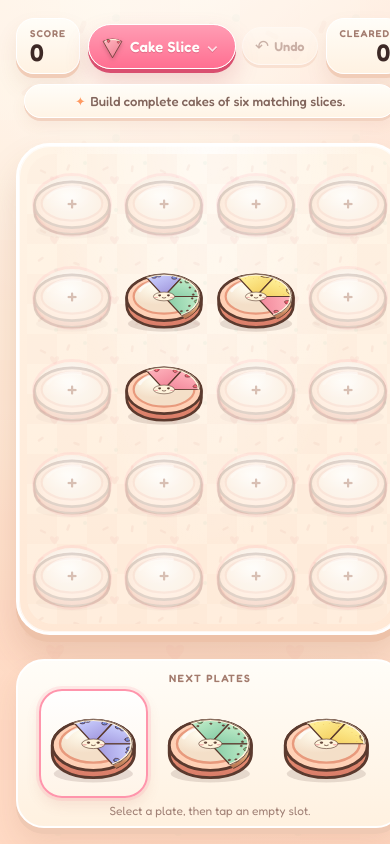
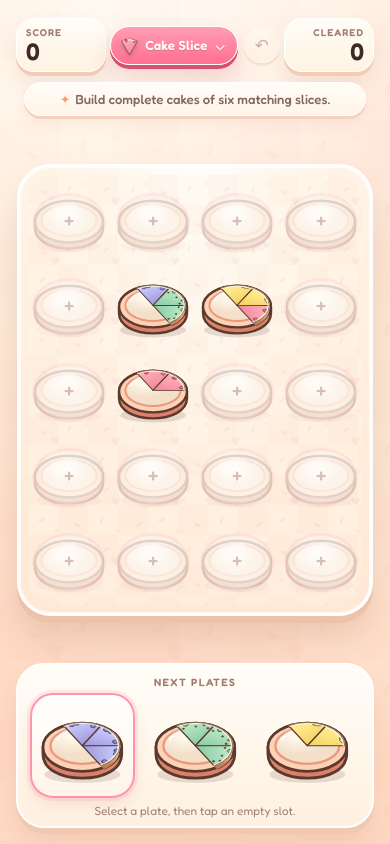
Before and after one commit to paleite/cake-slice-puzzle, a React (Vite) app: page / in a window 390 px wide. Built offline with nearby package versions, Linux system fonts and the light colour scheme.

Commit message:
Fit the game board to the visible mobile viewport

```diff
--- a/src/components/GameScreen.tsx
+++ b/src/components/GameScreen.tsx
@@ -7,7 +7,6 @@ import { GameBoard } from "./GameBoard";
 import { Plate } from "./Plate";
 import { Tray } from "./Tray";
 import { usePresentationDriver } from "./use-presentation-driver";
-import { UpdateToast } from "./UpdateToast";
 
 const HERO_PLATE: PlateType = {
   id: "hero",
@@ -74,9 +73,10 @@ export function GameScreen() {
       </header>
 
       <div className="event-banner" aria-live="polite">{hud.message}</div>
-      <GameBoard />
+      <div className="board-frame">
+        <GameBoard />
+      </div>
       <Tray />
-      <UpdateToast />
 
       {menuOpen && (
         <div className="game-menu" role="menu" aria-label="Game menu">
--- a/src/components/Plate.tsx
+++ b/src/components/Plate.tsx
@@ -1,4 +1,5 @@
 import { useEffect, useId, useState } from "react";
+import { GAME_CONFIG } from "../game/config";
 import type { Plate as PlateType } from "../game/types";
 import {
   CAKE_PERSPECTIVE_TRANSFORM,
@@ -92,6 +93,7 @@ export function Plate({
 }) {
   const slices = sortSlicesByType(plate.slices);
   const visibleSliceCount = slices.length - (hiddenSliceIndexes?.size ?? 0);
+  const isFullCake = slices.length === GAME_CONFIG.plateCapacity;
   const [displayRotation, setDisplayRotation] = useState(0);
   const rawId = useId();
   const uid = rawId.replace(/[^a-zA-Z0-9_-]/g, "");
@@ -173,11 +175,6 @@ export function Plate({
                     height={SLICE_IMAGE_SIZE}
                     className="plate__slice"
                   />
-                  {visibleSliceCount === 1 && (
-                    <g transform="translate(50 34.5)">
-                      <Face />
-                    </g>
-                  )}
                 </g>
               );
             })}
@@ -199,7 +196,7 @@ export function Plate({
               />
             </g>
           ))}
-          {visibleSliceCount > 1 && (
+          {isFullCake && (
             <g className="plate__face" transform={`translate(${PLATE_CENTER.x} ${PLATE_CENTER.y})`}>
               <Face medallion />
             </g>
--- a/src/components/UpdateToast.tsx
+++ /dev/null
@@ -1,28 +0,0 @@
-import { useEffect, useState } from "react";
-
-const UPDATE_READY_EVENT = "cake:pwa-update-ready";
-const UPDATE_EVENT = "cake:pwa-update";
-
-export function UpdateToast() {
-  const [ready, setReady] = useState(false);
-
-  useEffect(() => {
-    const handleReady = () => setReady(true);
-    window.addEventListener(UPDATE_READY_EVENT, handleReady);
-    return () => window.removeEventListener(UPDATE_READY_EVENT, handleReady);
-  }, []);
-
-  if (!ready) return null;
-
-  return (
-    <div className="update-toast" role="status">
-      <span>New version ready</span>
-      <button type="button" onClick={() => window.dispatchEvent(new Event(UPDATE_EVENT))}>
-        Refresh
-      </button>
-      <button type="button" className="update-toast__later" onClick={() => setReady(false)}>
-        Later
-      </button>
-    </div>
-  );
-}
--- a/src/main.tsx
+++ b/src/main.tsx
@@ -4,22 +4,32 @@ import { registerSW } from "virtual:pwa-register";
 import { App } from "./App";
 import "./styles.css";
 
-let updateRequested = false;
+// prompt mode keeps updates from reloading the running game; Workbox skipWaiting
+// activates the new service worker so a normal page refresh picks up the new build.
+function syncAppHeight() {
+  const height = window.visualViewport?.height ?? window.innerHeight;
+  document.documentElement.style.setProperty("--app-height", `${Math.round(height)}px`);
+}
+syncAppHeight();
+window.visualViewport?.addEventListener("resize", syncAppHeight);
+window.visualViewport?.addEventListener("scroll", syncAppHeight);
+window.addEventListener("orientationchange", syncAppHeight);
+window.addEventListener("resize", syncAppHeight);
 
+let hadController = navigator.serviceWorker?.controller != null;
 navigator.serviceWorker?.addEventListener("controllerchange", () => {
-  if (updateRequested) window.location.reload();
+  if (!hadController) {
+    hadController = true;
+    return;
+  }
+  window.location.reload();
 });
 
-const updateSW = registerSW({
+registerSW({
   immediate: true,
-  onNeedRefresh() {
-    window.dispatchEvent(new Event("cake:pwa-update-ready"));
+  onRegisteredSW(_swUrl, registration) {
+    void registration?.update();
   },
-});
-
-window.addEventListener("cake:pwa-update", () => {
-  updateRequested = true;
-  void updateSW(true);
 });
 
 ReactDOM.createRoot(document.getElementById("root")!).render(
--- a/src/styles.css
+++ b/src/styles.css
@@ -22,11 +22,11 @@
 }
 
 * { box-sizing: border-box; }
-html, body, #root { min-height: 100%; margin: 0; }
+html, body, #root { height: 100%; margin: 0; }
 body {
   min-width: 320px;
-  min-height: 100dvh;
-  overflow-x: hidden;
+  height: 100%;
+  overflow: hidden;
   background:
     radial-gradient(circle at 50% -12%, #fffdf8 0%, transparent 48%),
     radial-gradient(circle at 4% 88%, #ffd3bb 0%, transparent 40%),
@@ -47,12 +47,16 @@ button:focus-visible {
 .game-shell {
   position: relative;
   display: grid;
+  grid-template-columns: minmax(0, 1fr);
   grid-template-rows: auto auto minmax(0, 1fr) auto;
   gap: 10px;
   width: min(100%, 520px);
-  min-height: 100dvh;
+  height: var(--app-height, 100dvh);
+  max-height: var(--app-height, 100dvh);
+  min-height: 0;
   margin: 0 auto;
   padding: max(14px, env(safe-area-inset-top)) 16px max(16px, env(safe-area-inset-bottom));
+  overflow: hidden;
 }
 .game-shell::before {
   content: "";
@@ -175,13 +179,15 @@ button:focus-visible {
 }
 
 .board {
+  --cell: min(calc((100cqw - 38px) / 4), calc((100cqh - 54px) / 5));
   position: relative;
   align-self: center;
+  justify-self: center;
   display: grid;
-  grid-template-columns: repeat(4, 1fr);
-  grid-template-rows: repeat(5, auto);
+  grid-template-columns: repeat(4, var(--cell));
+  grid-template-rows: repeat(5, var(--cell));
   gap: 5px 4px;
-  width: 100%;
+  min-width: 0;
   padding: 13px 9px;
   border: 3px solid #fff;
   border-radius: 34px;
@@ -192,6 +198,21 @@ button:focus-visible {
     0 7px 0 #edc2a9,
     0 22px 36px rgb(137 74 40 / 17%),
     inset 0 0 0 1px rgb(255 255 255 / 70%);
+}
+.board-frame {
+  display: grid;
+  place-items: center;
+  min-width: 0;
+  min-height: 0;
+  container-type: size;
+}
+@supports not (width: 1cqw) {
+  .board {
+    grid-template-columns: repeat(4, minmax(0, 1fr));
+    grid-template-rows: repeat(5, minmax(0, 1fr));
+    width: 100%;
+    height: 100%;
+  }
 }
 .board::before {
   content: "";
@@ -228,6 +249,9 @@ button:focus-visible {
   display: grid;
   place-items: center;
   width: 100%;
+  height: 100%;
+  min-width: 0;
+  min-height: 0;
   aspect-ratio: 1;
   padding: 0;
   border: 0;
@@ -397,37 +421,6 @@ button:focus-visible {
 .game-over__card button:hover { filter: brightness(1.03); transform: translateY(-1px); }
 .game-over__card button:active { transform: translateY(3px); box-shadow: 0 2px 0 #d94f70; }
 
-.update-toast {
-  position: fixed;
-  left: 50%;
-  bottom: max(14px, env(safe-area-inset-bottom));
-  z-index: 20;
-  display: flex;
-  align-items: center;
-  gap: 8px;
-  padding: 8px 9px 8px 14px;
-  border: 2px solid #fff;
-  border-radius: 999px;
-  background: #fffaf1;
-  box-shadow: 0 8px 22px rgb(102 53 33 / 20%);
-  transform: translateX(-50%);
-  color: var(--ink);
-  font-size: .82rem;
-  white-space: nowrap;
-}
-.update-toast button {
-  min-height: 32px;
-  padding: 0 11px;
-  border: 0;
-  border-radius: 999px;
-  background: #ff7d9a;
-  color: #fff;
-  font: inherit;
-  font-weight: 600;
-  cursor: pointer;
-}
-.update-toast .update-toast__later { background: transparent; color: var(--muted); }
-
 @keyframes slice-flight {
   0% { left: var(--from-x); top: var(--from-y); opacity: 1; }
   100% { left: var(--to-x); top: var(--to-y); opacity: 1; }
@@ -459,13 +452,20 @@ button:focus-visible {
   .game-shell { padding-inline: 24px; }
 }
 
-@media (max-width: 380px) {
+@media (max-width: 420px) {
   .hud { gap: 4px; }
-  .hud > div { padding: 7px 9px; }
+  .hud > div { padding: 7px 9px; min-width: 0; }
+  .hud__center { min-width: 0; }
   .hud__title { padding: 8px 10px 8px 8px; font-size: .82rem; }
   .hud__title-icon { width: 21px; height: 21px; }
   .hud__undo { padding: 9px 10px; }
   .hud__undo-label { display: none; }
+}
+
+@media (max-width: 380px) {
+  .hud > div { padding: 6px 8px; }
+  .hud__eyebrow { font-size: .56rem; letter-spacing: .07em; }
+  .hud__value { font-size: 1.35rem; }
 }
 
 @media (prefers-reduced-motion: reduce) {
--- a/vite.config.ts
+++ b/vite.config.ts
@@ -32,9 +32,21 @@ export default defineConfig({
         ]
       },
       workbox: {
-        navigateFallback: `${base}index.html`,
         globPatterns: ["**/*.{js,css,html,svg,woff2}"],
         clientsClaim: true,
+        skipWaiting: true,
+        cleanupOutdatedCaches: true,
+        runtimeCaching: [
+          {
+            urlPattern: ({ request }) => request.mode === "navigate",
+            handler: "NetworkFirst",
+            options: {
+              cacheName: "cake-pages",
+              networkTimeoutSeconds: 3,
+              expiration: { maxEntries: 4, maxAgeSeconds: 7 * 24 * 60 * 60 },
+            },
+          },
+        ],
       }
     })
   ]
```
Also changed, not shown: 9 other files (tests, documents, lock files or other folders).
